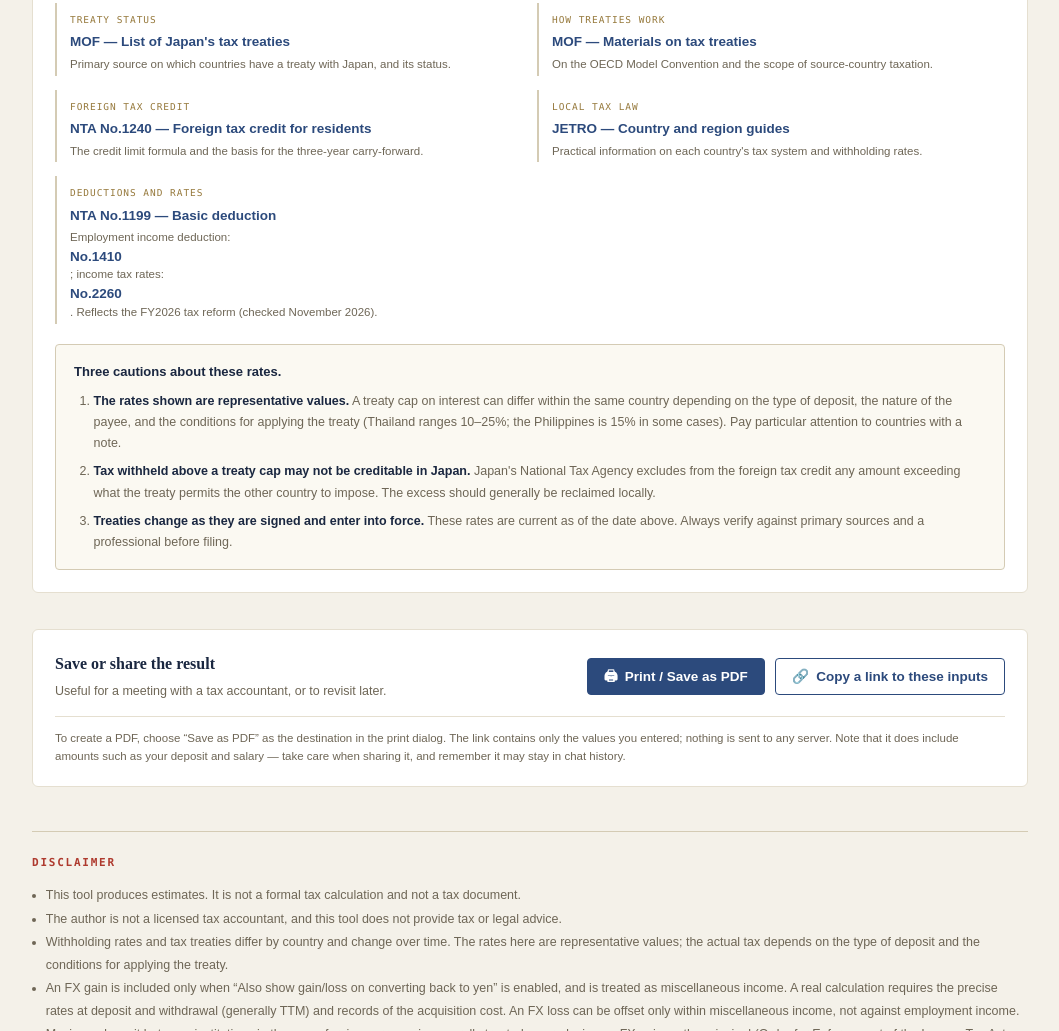
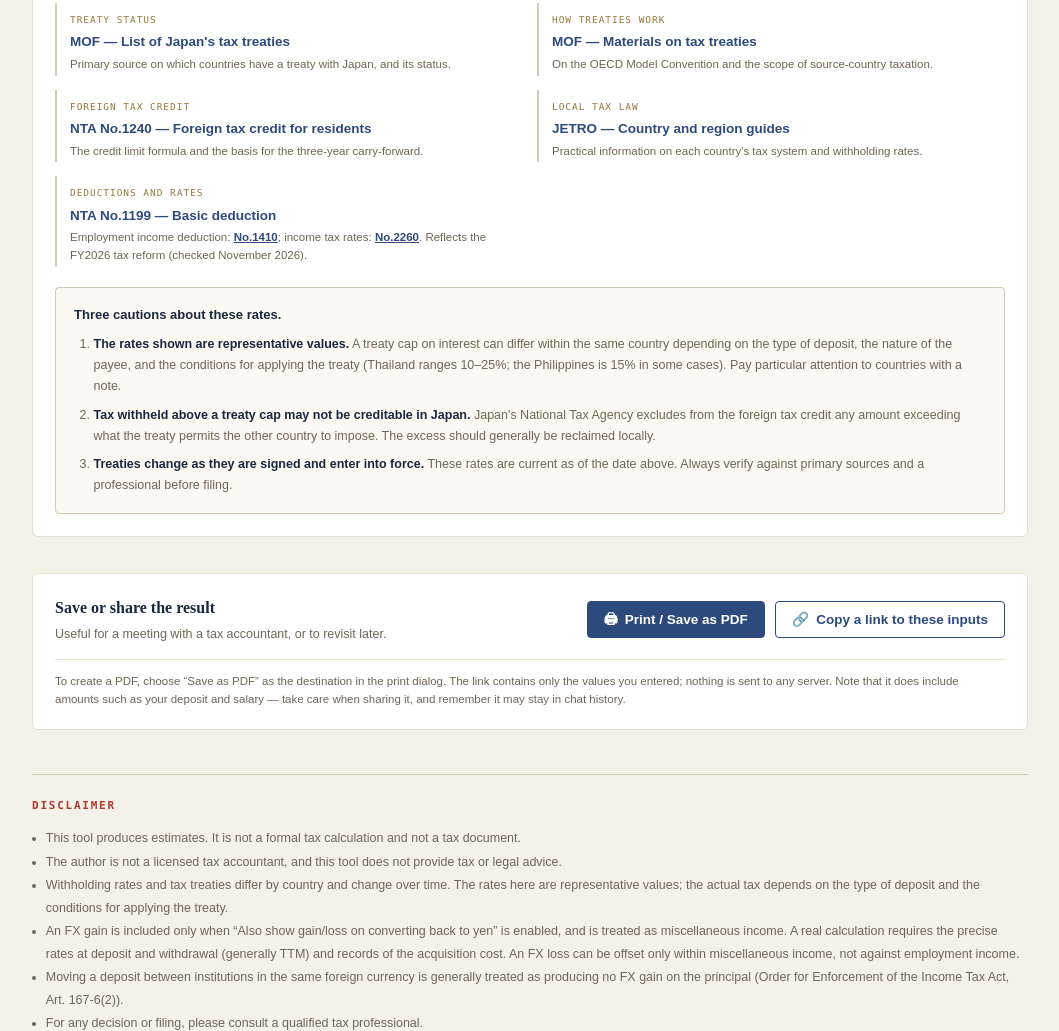
Before and after one commit to fpyamamoto/jp-overseas-deposit-tax, a plain HTML site: page index.html in a window 1280 px wide. Shown: the part 2497-3528 px from the top of the page, without its empty margins (110-1169 px from the left). Drawn offline with Linux system fonts and the light colour scheme.

Commit message:
Keep inline source links on one line
Co-Authored-By: Claude Opus 5.5 <noreply@anthropic.com>

```diff
--- a/index.html
+++ b/index.html
@@ -377,6 +377,7 @@
   }
   .src-item a:hover{text-decoration:underline;}
   .src-item p{margin:4px 0 0;font-size:11.5px;color:var(--muted);line-height:1.55;}
+  .src-item p a{display:inline;font-size:inherit;font-weight:600;text-decoration:underline;}
 
   .src-warn{
     margin-top:20px;padding:16px 18px;background:#FBF9F2;
```
